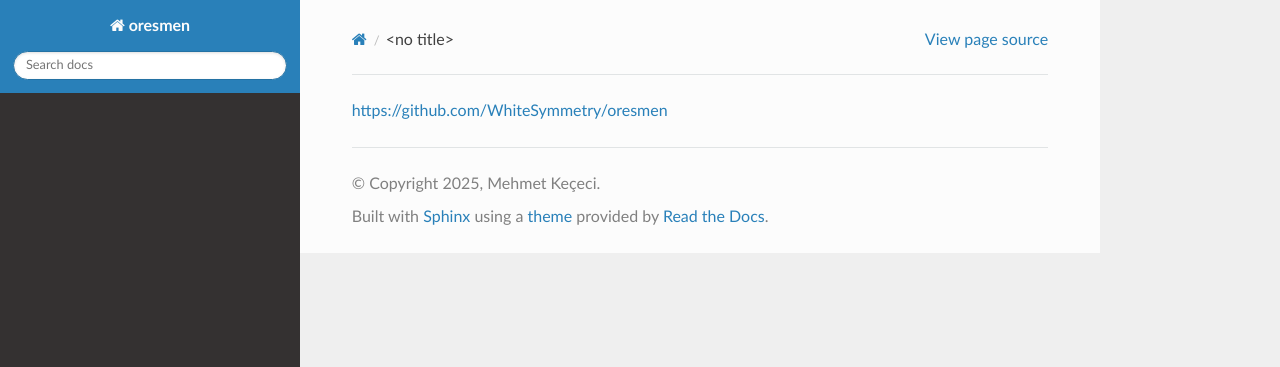
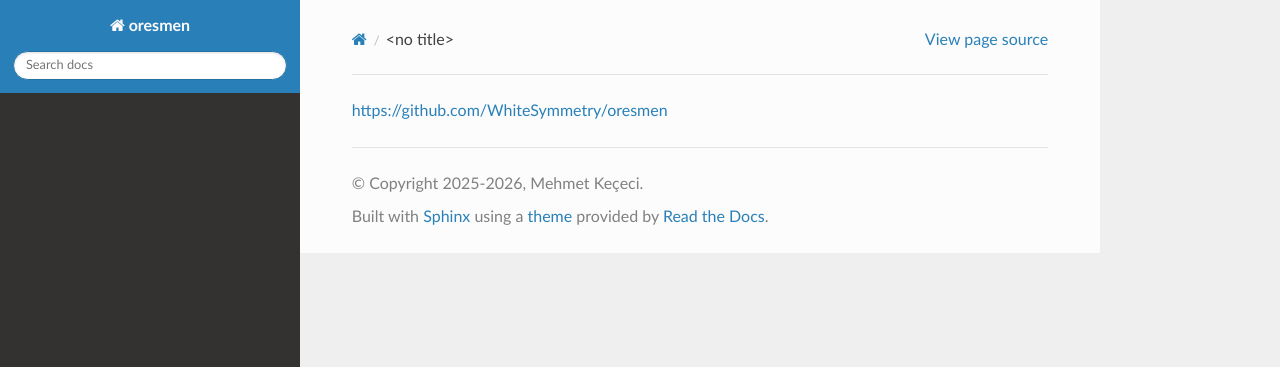
Before and after one commit to WhiteSymmetry/oresmen, a Sphinx documentation site: the page built from docs/index.rst, in a window 1280 px wide. Shown: the top 367 px of the page. Built offline with Sphinx 7.4.7 and the Read the Docs theme 3.1.0, drawn with Linux system fonts in a browser that asks for light colours; part of the change alters nothing that is shown.

Commit message:
Update copyright year and version management in conf.py
Updated copyright year from 2025 to 2025-2026 and added version management logic.

```diff
--- a/docs/conf.py
+++ b/docs/conf.py
@@ -1,13 +1,21 @@
 # Project Information
 project = 'oresmen'
 author = 'Mehmet Keçeci'
-copyright = '2025, Mehmet Keçeci'
+copyright = '2025-2026, Mehmet Keçeci'
+
+try:
+    from oresmen import __version__
+    version = __version__
+    release = __version__
+except (ImportError, AttributeError) as e:
+    print(f"Warning: Could not import __version__ from oresmen: {e}")
+# Version Management
 
 # Version Management
 # from setuptools_scm import get_version
 # version = get_version(root='..', relative_to=__file__)
-version = '0.1.2'  # Replace with your actual version number
-release = version
+#version = '0.1.2'  # Replace with your actual version number
+#release = version
 
 # General Configuration
 master_doc = 'index'
```
